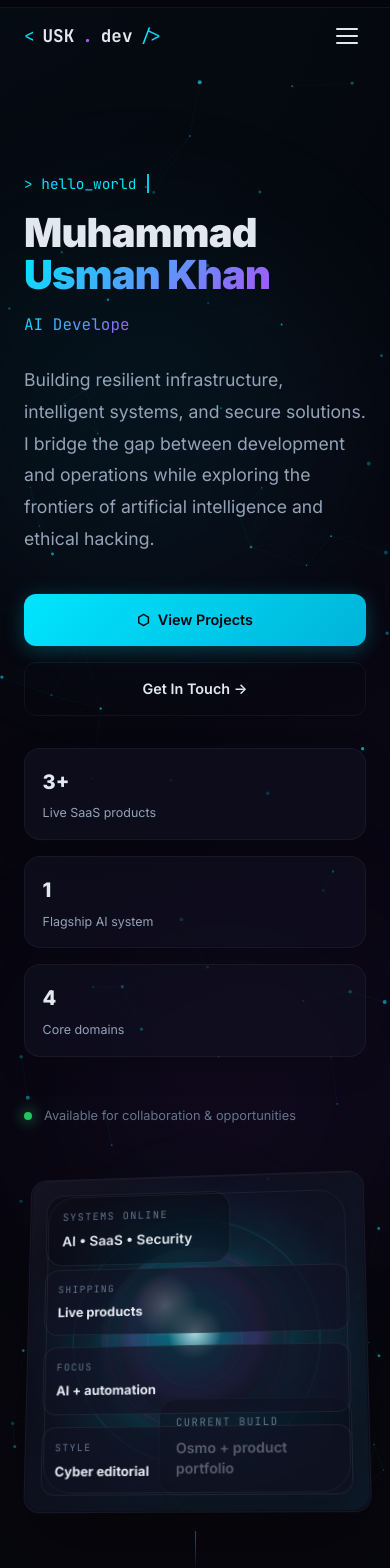
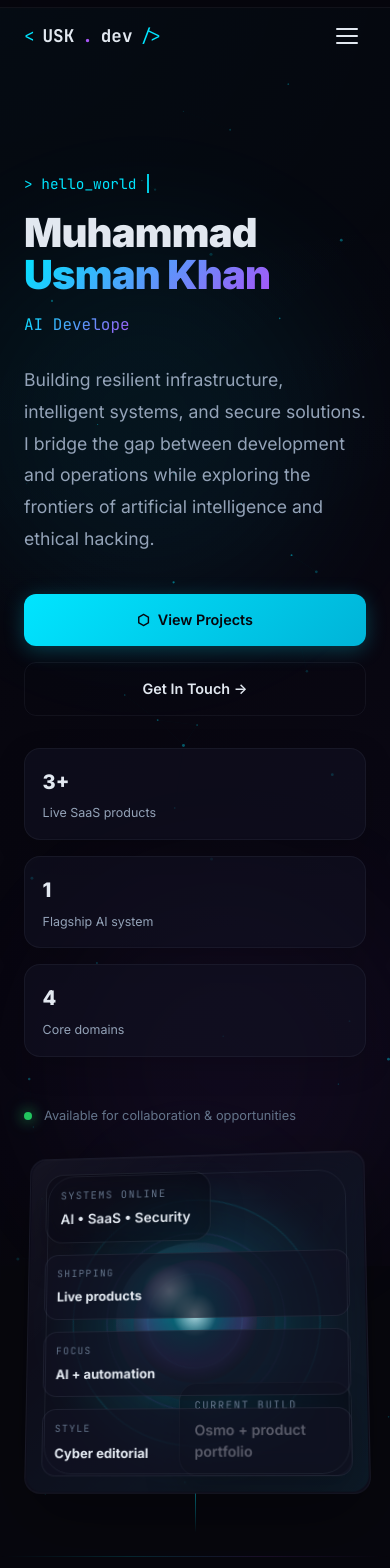
Before and after one commit to usmankhan782004-ship-it/portfolio, a React (Vite) app: page / in a window 390 px wide. Shown: the top 1568 px of the page. Built offline with nearby package versions, Linux system fonts and the light colour scheme.

Commit message:
Refine hero animation and layout

```diff
--- a/src/components/Hero.css
+++ b/src/components/Hero.css
@@ -7,8 +7,9 @@
     min-height: 100vh;
     display: flex;
     align-items: center;
-    overflow: hidden;
+    overflow: visible;
     padding-top: 72px;
+    padding-bottom: clamp(4rem, 7vw, 7rem);
 }
 
 /* Particle canvas background */
@@ -24,7 +25,7 @@
 .hero-orb {
     position: absolute;
     border-radius: 50%;
-    filter: blur(100px);
+    filter: blur(72px);
     opacity: 0.4;
     animation: orbFloat 8s ease-in-out infinite;
 }
@@ -70,7 +71,7 @@
     display: grid;
     grid-template-columns: minmax(0, 1.1fr) minmax(320px, 0.9fr);
     align-items: center;
-    gap: 2.5rem;
+    gap: 2rem;
 }
 
 .hero-copy {
@@ -79,7 +80,7 @@
 
 .hero-scene {
     position: relative;
-    min-height: 540px;
+    min-height: 470px;
     display: flex;
     align-items: center;
     justify-content: center;
@@ -88,7 +89,7 @@
 
 .hero-core {
     position: relative;
-    width: min(100%, 430px);
+    width: min(100%, 380px);
     aspect-ratio: 1;
     border-radius: 32px;
     display: grid;
@@ -101,8 +102,8 @@
         linear-gradient(145deg, rgba(17, 17, 34, 0.95), rgba(8, 8, 20, 0.78));
     box-shadow:
         inset 0 1px 0 rgba(255, 255, 255, 0.04),
-        0 30px 80px rgba(0, 0, 0, 0.4);
-    transform: translate3d(0, calc(var(--scroll-progress, 0) * 12px), 0) rotateX(10deg) rotateY(-12deg);
+        0 26px 70px rgba(0, 0, 0, 0.36);
+    transform: translate3d(0, calc(var(--scroll-progress, 0) * 8px), 0) rotateX(8deg) rotateY(-10deg);
 }
 
 .hero-core::before {
@@ -156,8 +157,8 @@
 }
 
 .hero-core-orb {
-    width: 190px;
-    height: 190px;
+    width: 160px;
+    height: 160px;
     display: grid;
     place-items: center;
     animation: coreFloat 7s ease-in-out infinite;
@@ -189,8 +190,8 @@
 }
 
 .hero-core-panel {
-    width: 190px;
-    padding: 0.9rem 1rem;
+    width: 170px;
+    padding: 0.8rem 0.9rem;
     border-radius: 18px;
     background: rgba(6, 6, 13, 0.48);
     border: 1px solid rgba(148, 163, 184, 0.12);
@@ -237,7 +238,7 @@
 }
 
 .hero-signal-item {
-    padding: 0.75rem 0.8rem;
+    padding: 0.7rem 0.75rem;
     border-radius: 14px;
     background: rgba(17, 17, 34, 0.66);
     border: 1px solid rgba(148, 163, 184, 0.1);
@@ -529,11 +530,11 @@
     }
 
     .hero-scene {
-        min-height: 380px;
+        min-height: 340px;
     }
 
     .hero-core {
-        transform: translate3d(0, calc(var(--scroll-progress, 0) * 8px), 0) rotateX(10deg) rotateY(-6deg);
+        transform: translate3d(0, calc(var(--scroll-progress, 0) * 5px), 0) rotateX(8deg) rotateY(-6deg);
     }
 
     .hero-actions {
--- a/src/components/Hero.jsx
+++ b/src/components/Hero.jsx
@@ -24,6 +24,7 @@ const HERO_SIGNAL = [
 export default function Hero() {
     const canvasRef = useRef(null)
     const mouseRef = useRef({ x: 0, y: 0 })
+    const lastFrameRef = useRef(0)
     const [displayText, setDisplayText] = useState('')
     const [roleIndex, setRoleIndex] = useState(0)
     const [isDeleting, setIsDeleting] = useState(false)
@@ -63,12 +64,15 @@ export default function Hero() {
         let animId
 
         const particles = []
-        const PARTICLE_COUNT = 80
-        const CONNECTION_DIST = 120
+        const PARTICLE_COUNT = 48
+        const CONNECTION_DIST = 92
+        const FRAME_INTERVAL = 1000 / 30
 
         const resize = () => {
+            lastFrameRef.current = 0
             canvas.width = canvas.offsetWidth * window.devicePixelRatio
             canvas.height = canvas.offsetHeight * window.devicePixelRatio
+            ctx.setTransform(1, 0, 0, 1, 0, 0)
             ctx.scale(window.devicePixelRatio, window.devicePixelRatio)
         }
         resize()
@@ -78,10 +82,10 @@ export default function Hero() {
             particles.push({
                 x: Math.random() * canvas.offsetWidth,
                 y: Math.random() * canvas.offsetHeight,
-                vx: (Math.random() - 0.5) * 0.4,
-                vy: (Math.random() - 0.5) * 0.4,
-                radius: Math.random() * 1.5 + 0.5,
-                opacity: Math.random() * 0.5 + 0.2,
+                vx: (Math.random() - 0.5) * 0.26,
+                vy: (Math.random() - 0.5) * 0.26,
+                radius: Math.random() * 1.2 + 0.45,
+                opacity: Math.random() * 0.35 + 0.12,
             })
         }
 
@@ -91,7 +95,13 @@ export default function Hero() {
         }
         canvas.addEventListener('mousemove', handleMouse)
 
-        const animate = () => {
+        const animate = (timestamp) => {
+            if (timestamp - lastFrameRef.current < FRAME_INTERVAL) {
+                animId = requestAnimationFrame(animate)
+                return
+            }
+            lastFrameRef.current = timestamp
+
             const w = canvas.offsetWidth
             const h = canvas.offsetHeight
             ctx.clearRect(0, 0, w, h)
@@ -103,13 +113,13 @@ export default function Hero() {
                 const dist = Math.sqrt(dx * dx + dy * dy)
                 if (dist < 150 && dist > 0) {
                     const force = (150 - dist) / 150
-                    p.vx += (dx / dist) * force * 0.15
-                    p.vy += (dy / dist) * force * 0.15
+                    p.vx += (dx / dist) * force * 0.09
+                    p.vy += (dy / dist) * force * 0.09
                 }
 
                 // Damping
-                p.vx *= 0.99
-                p.vy *= 0.99
+                p.vx *= 0.992
+                p.vy *= 0.992
 
                 p.x += p.vx
                 p.y += p.vy
@@ -133,12 +143,12 @@ export default function Hero() {
                     const dy = particles[i].y - particles[j].y
                     const dist = Math.sqrt(dx * dx + dy * dy)
                     if (dist < CONNECTION_DIST) {
-                        const alpha = (1 - dist / CONNECTION_DIST) * 0.15
+                        const alpha = (1 - dist / CONNECTION_DIST) * 0.09
                         ctx.beginPath()
                         ctx.moveTo(particles[i].x, particles[i].y)
                         ctx.lineTo(particles[j].x, particles[j].y)
                         ctx.strokeStyle = `rgba(0, 229, 255, ${alpha})`
-                        ctx.lineWidth = 0.5
+                        ctx.lineWidth = 0.35
                         ctx.stroke()
                     }
                 }
@@ -147,7 +157,7 @@ export default function Hero() {
             animId = requestAnimationFrame(animate)
         }
 
-        animate()
+        animId = requestAnimationFrame(animate)
 
         return () => {
             cancelAnimationFrame(animId)
```
